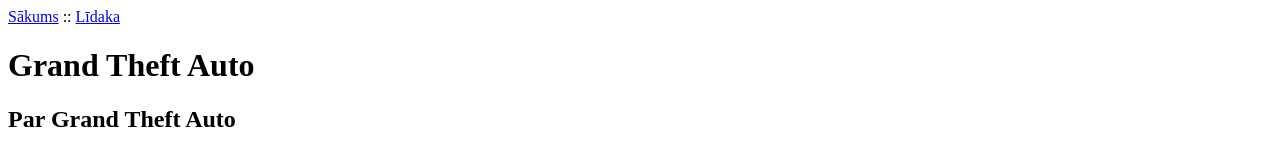
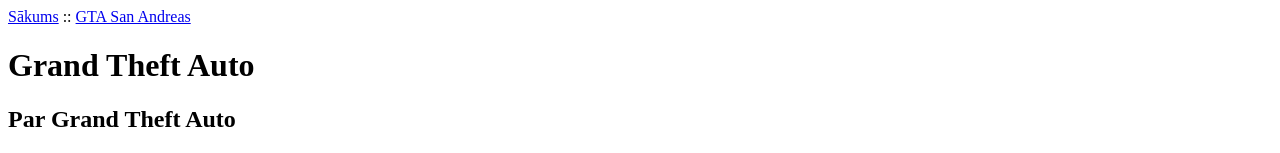
Before and after one commit to latv/gta-school-training, a plain HTML site: page sanAndreas.html in a window 1280 px wide. Shown: the top 153 px of the page. Drawn offline with Linux system fonts and the light colour scheme.

Commit message:
change page content

```diff
--- a/sanAndreas.html
+++ b/sanAndreas.html
@@ -7,7 +7,7 @@
 </head>
 <body>
     <a href="index.html">Sākums</a> ::
-    <a href="sanAndreas.html">Līdaka</a>
+    <a href="sanAndreas.html">GTA San Andreas</a>
     <h1>Grand Theft Auto</h1>
     <h2>Par Grand Theft Auto</h2>
     <p>Grand Theft Auto ir brīvā stila datorspēle, kuru izveidoja Deivs Džons un galvenokārt to izstrādā skotu kompānija Rockstar North (pirms tam DMA Design) un publicē Rockstar Games.</p>
```
